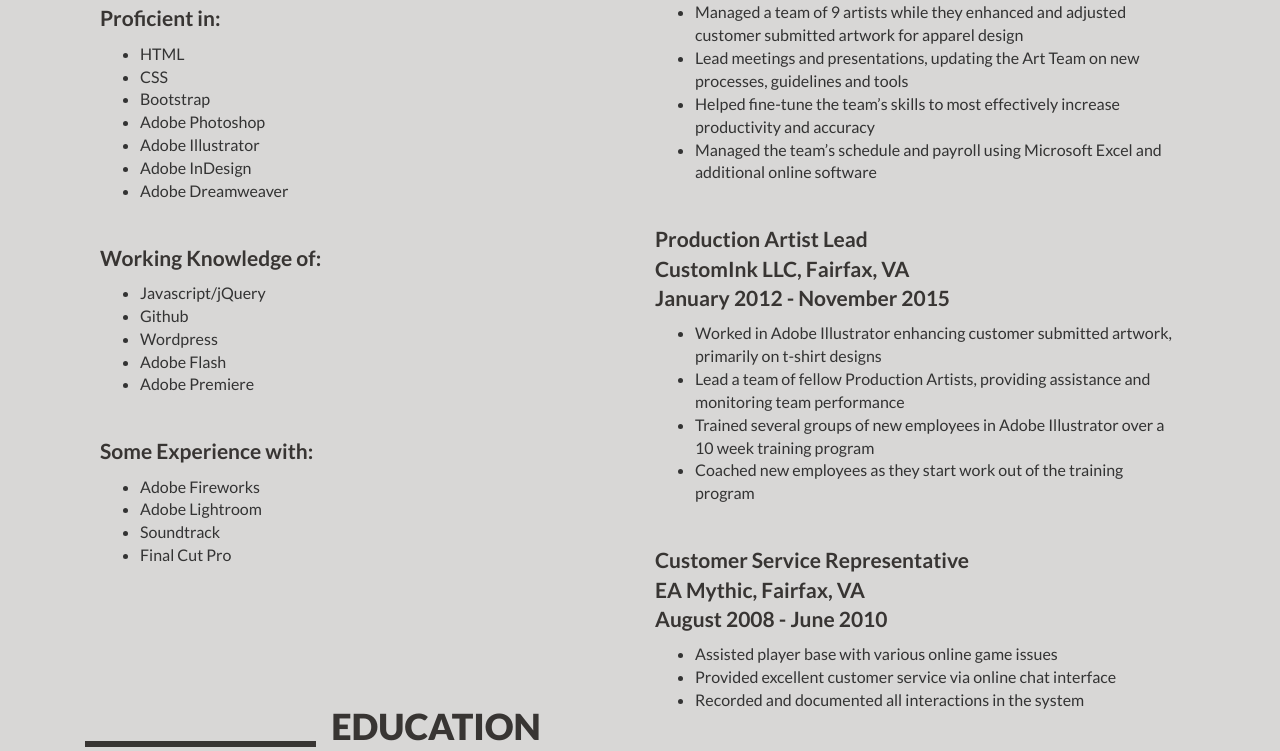
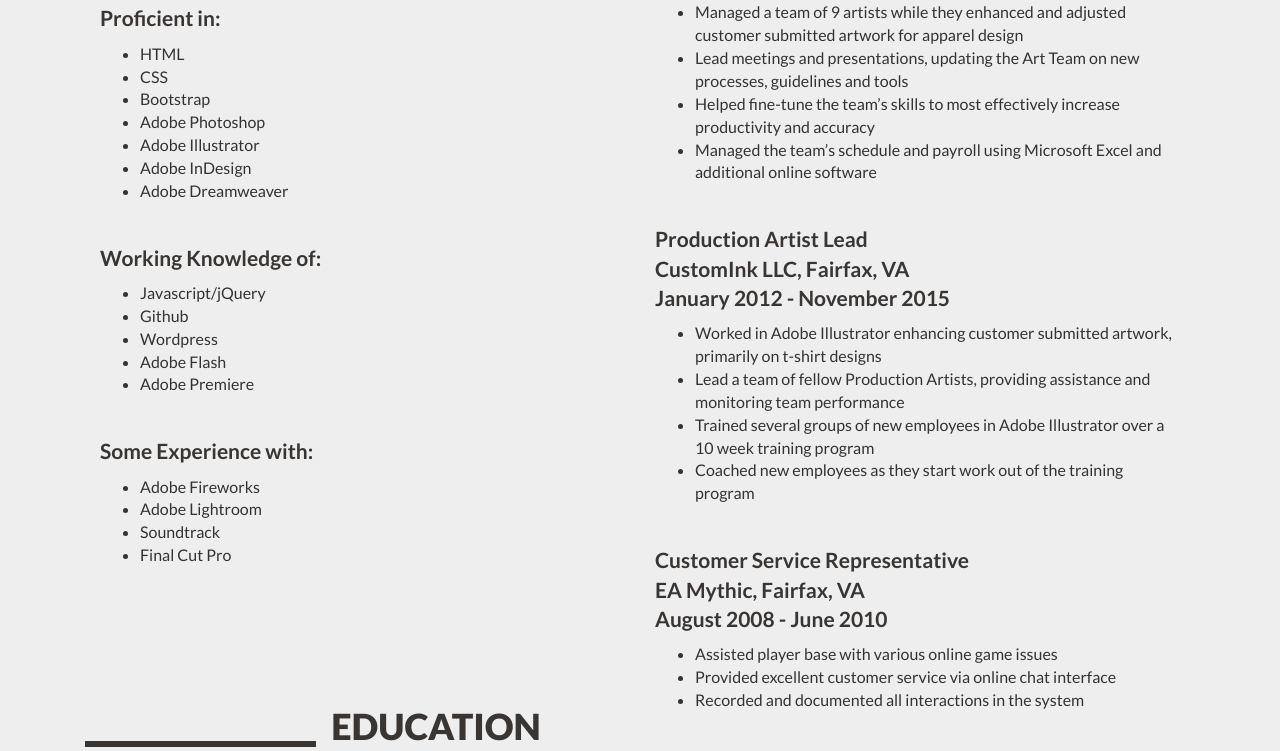
Before and after one commit to RPJpeg/ryan-jones, a plain HTML site: page resume.html in a window 1280 px wide. Shown: the part 425-1176 px from the top of the page. Drawn offline with Linux system fonts and the light colour scheme.

Commit message:
update to background color

```diff
--- a/css/resume-style.css
+++ b/css/resume-style.css
@@ -4,7 +4,7 @@
 }
 
 body {
-  background-color: #D8D7D6;
+  background-color: #eee;
 }
 
 .container {
```
